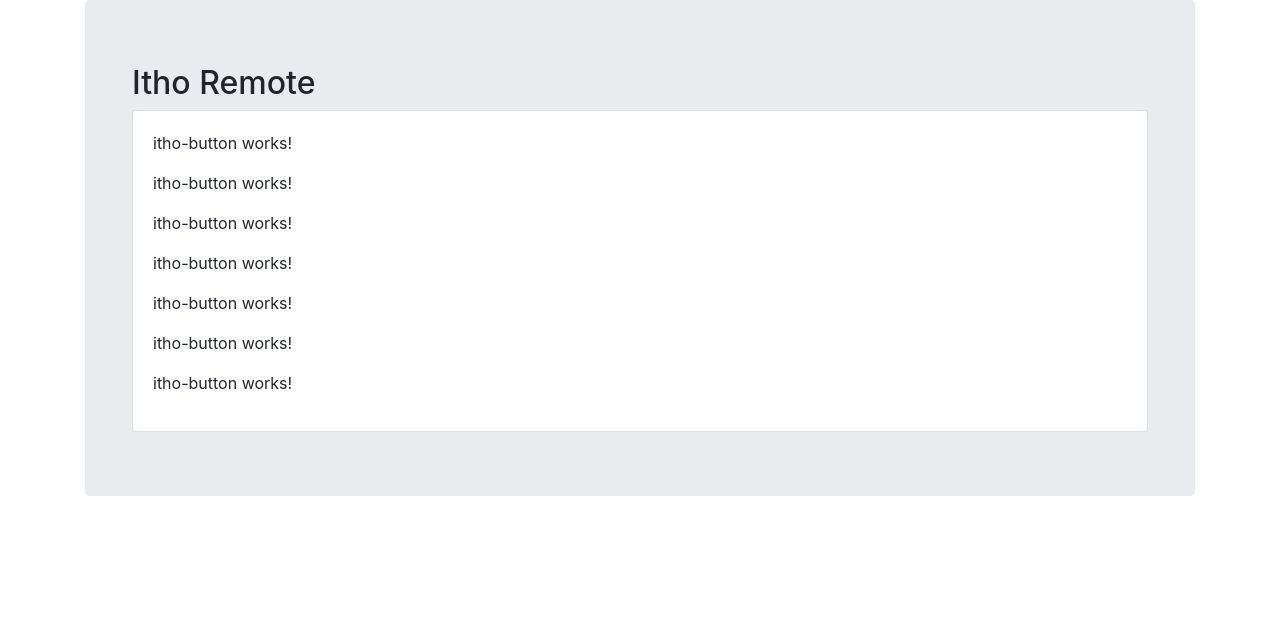
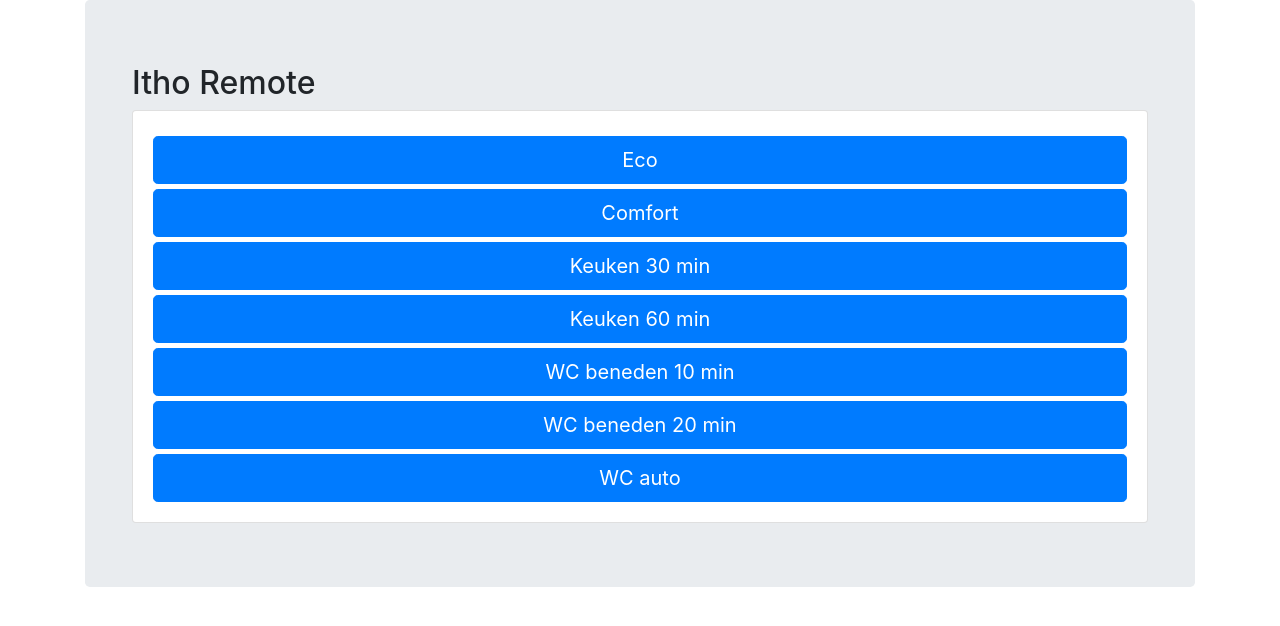
Before and after one commit to philipsen/ithoremote, an Angular app in the folder ithoapp/: page /house/1 in a window 1280 px wide. Shown: the top 626 px of the page. Built offline with nearby package versions, Linux system fonts and the light colour scheme; no server answers.

Commit message:
added button body

```diff
--- a/ithoapp/src/app/house-detail/itho-button/itho-button.component.html
+++ b/ithoapp/src/app/house-detail/itho-button/itho-button.component.html
@@ -1,3 +1,3 @@
-<p>
-  itho-button works!
-</p>
+<button class="btn btn-default btn-primary btn-lg btn-block" (click)="sendCommandBytes(button.remoteId, button.remoteCommand)">
+  {{ button.label }}
+</button>
--- a/ithoapp/src/app/house-detail/itho-button/itho-button.component.sass
+++ b/ithoapp/src/app/house-detail/itho-button/itho-button.component.sass
@@ -0,0 +1,2 @@
+.btn
+    margin-top: 5px
```
